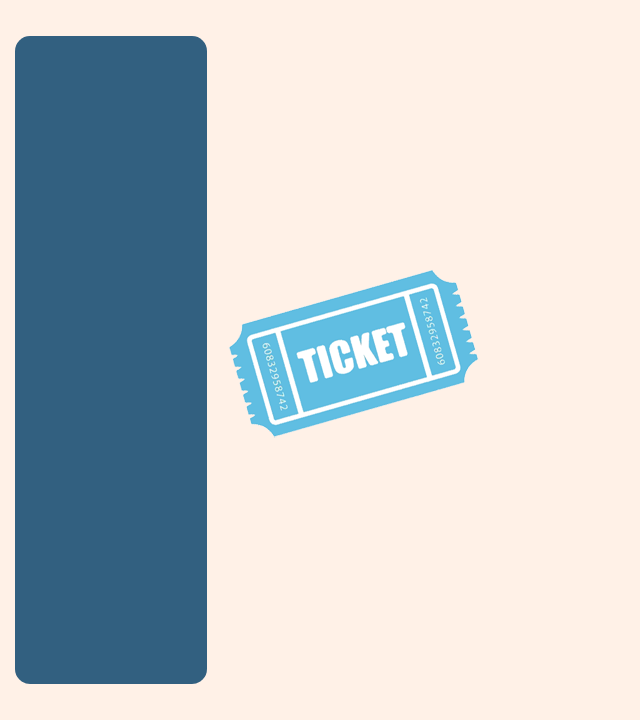
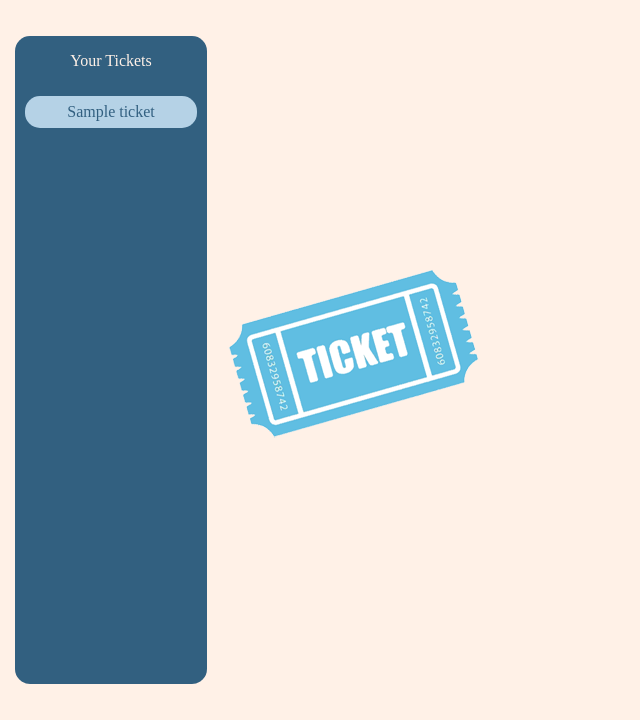
Before and after one commit to yashsuvarna797-ship-it/Desk-help, a Django app: page / in a window 1280 px wide. Shown: the part 80-800 px from the top of the page, without its empty margins (0-640 px from the left). Run offline with Django 5.2, Linux system fonts and the light colour scheme; a user stored in the database is signed in; tables that the repository leaves empty hold one stand-in row (values such as "Sample post").

Commit message:
Add a sidebar in website

```diff
--- a/mysite/DeskHelp/static/DeskHelp/style.css
+++ b/mysite/DeskHelp/static/DeskHelp/style.css
@@ -46,9 +46,37 @@ header{
 }
 
 .left-sidebar {
+    display:flex;
+    flex-direction:column;
+    align-items:center;
     background-color: var(--blue);
     width: 15vw;
     height: 90%;
     border-radius:15px;
     margin:15px;
 }
+
+.left-sidebar p{
+    color:var(--skin)
+}
+
+.ticket-element{
+    display:flex;
+    align-items:center;
+    justify-content:center;
+    margin:10px;
+    background-color:var(--light-blue);
+    width:90%;
+    height:5%;
+    border-radius:15px;
+}
+
+.ticket-element a {
+    color: var(--blue);
+    text-decoration: none;
+    transition: transform 0.3s ease;
+}
+
+.ticket-element:hover{
+    transform:scale(1.07);
+}
--- a/mysite/DeskHelp/templates/DeskHelp/index.html
+++ b/mysite/DeskHelp/templates/DeskHelp/index.html
@@ -7,9 +7,18 @@
 
 {% block content %}
     <div class="content">
+        {% if user.is_authenticated %}
         <div class="left-sidebar">
-
+            {% if ticket_list %}
+                <p>Your Tickets</p>
+                {% for ticket in ticket_list %}
+                    <div class="ticket-element">
+                        <a href="{% url 'display_ticket_info' ticket.id %}">{{ ticket.title }}</a>
+                    </div>
+                {% endfor %}
+            {% endif %}
         </div>
+        {% endif %}
         <div class="ticket">
             <img class="create-ticket" src="{% static 'DeskHelp/assets/ticket.png' %}">
         </div>
--- a/mysite/DeskHelp/views.py
+++ b/mysite/DeskHelp/views.py
@@ -10,7 +10,15 @@ from . import models
 from django.contrib.auth.mixins import LoginRequiredMixin
 
 def home_view(request):
-    return render(request,"DeskHelp/index.html")
+    if request.user.is_authenticated:
+        ticket_list = models.Ticket.objects.filter(owner=request.user)
+
+        return render(request,
+                    "DeskHelp/index.html",
+                    {'ticket_list':ticket_list})
+    else:
+        return  render(request,
+                    "DeskHelp/index.html")
 
 def signup_view(request):
     if request.method == "POST":
```
